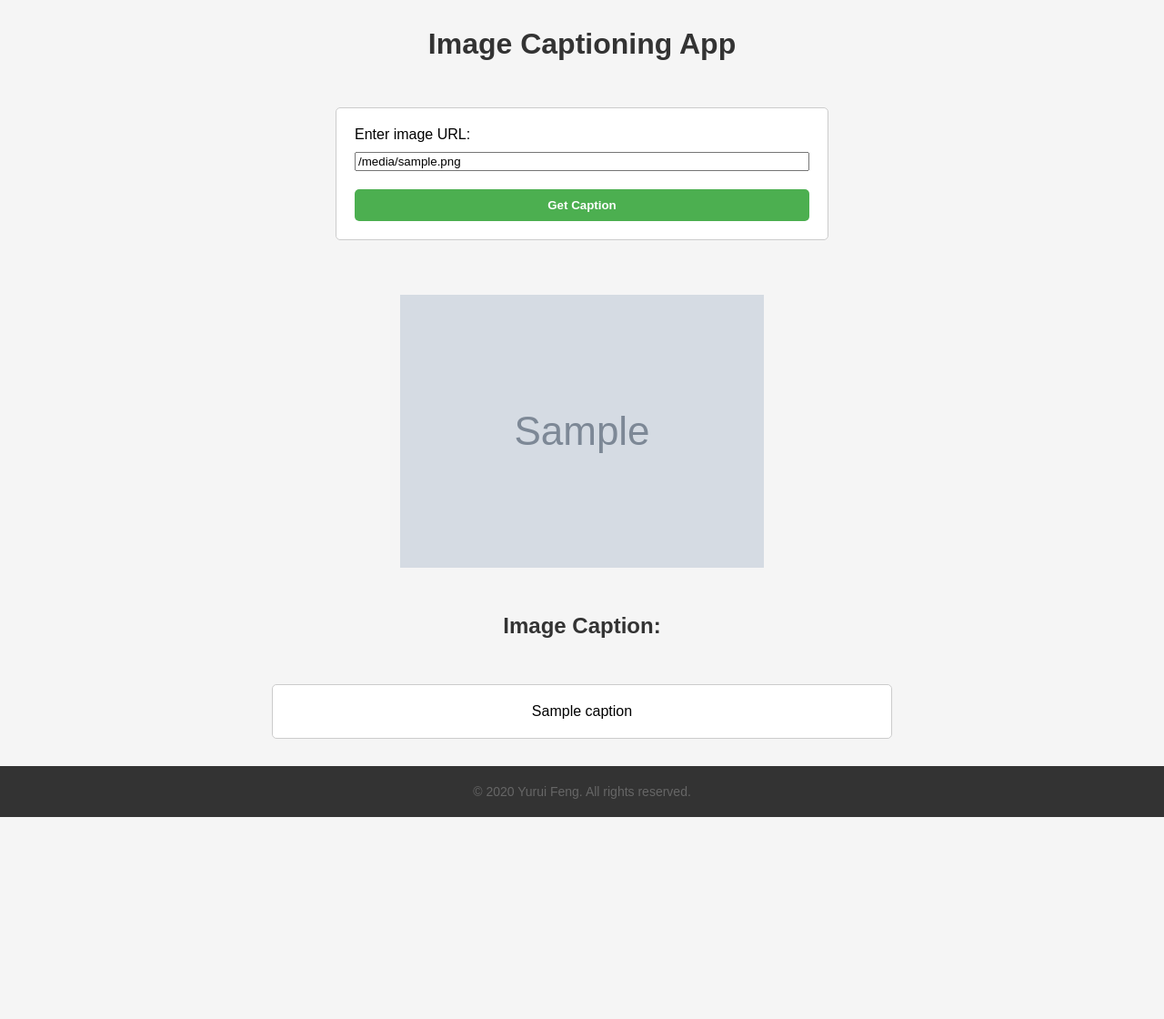
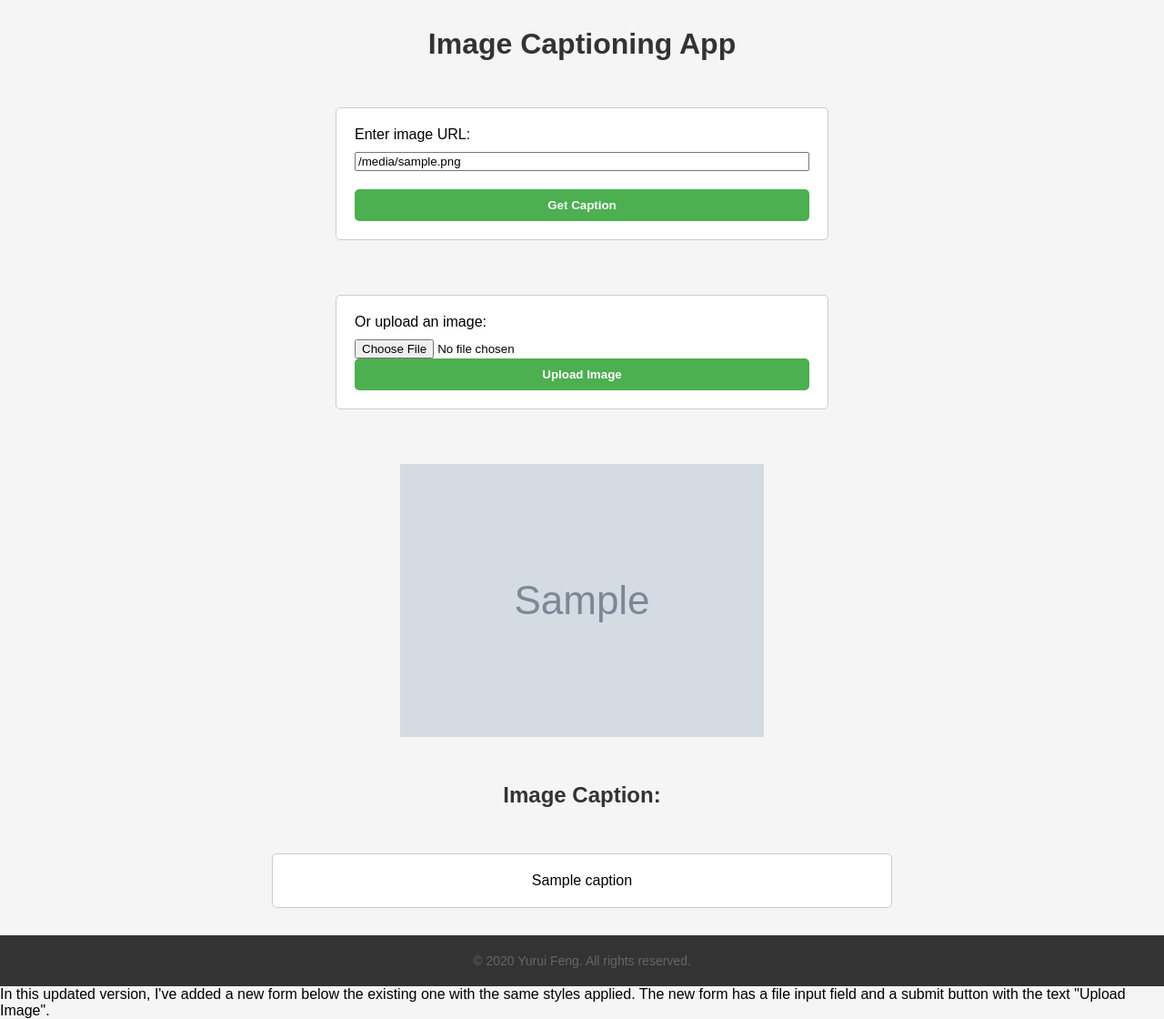
Before and after one commit to Yurui-Feng/Image-Captioning-Sagemaker, a Flask app: template flask_app/templates/index.html in a window 1280 px wide. Shown: the whole page at 91% size. Before the commit the page ends 898 px from the top, so only its background shows below. Run offline with Flask 3, Linux system fonts and the light colour scheme; the template is opened without the code that fills it: most values are stand-ins (such as "Sample title", 1, 10 or a date in 2020); grey boxes marked "Sample" are stand-in pictures.

Commit message:
attempted to process upload files

```diff
--- a/flask_app/application.py
+++ b/flask_app/application.py
@@ -8,6 +8,8 @@ from PIL import Image
 from flask import Flask, render_template, request, redirect, url_for
 from sagemaker import Session
 from sagemaker.huggingface.model import HuggingFacePredictor
+from werkzeug.utils import secure_filename
+from flask import send_from_directory
 
 application = Flask(__name__)
 
@@ -15,7 +17,7 @@ aws_access_key_id = os.environ.get("AWS_ACCESS_KEY_ID")
 aws_secret_access_key = os.environ.get("AWS_SECRET_ACCESS_KEY")
 aws_region = os.environ.get("AWS_REGION")
 endpoint_name = os.environ.get("SAGEMAKER_ENDPOINT_NAME")
-
+#endpoint_name = ""
 # Create a boto3 session with the provided credentials and region
 boto3_session = boto3.Session(
     aws_access_key_id=aws_access_key_id,
@@ -30,26 +32,61 @@ predictor = HuggingFacePredictor(
     sagemaker_session=sagemaker_session
 )
 
+ALLOWED_EXTENSIONS = {'png', 'jpg', 'jpeg', 'gif'}
+
+def allowed_file(filename):
+    return '.' in filename and filename.rsplit('.', 1)[1].lower() in ALLOWED_EXTENSIONS
+
+@application.route('/uploads/<filename>')
+def uploaded_file(filename):
+    image_url = request.url_root + "uploads/" + filename
+    caption = get_image_caption(image_url)
+    return render_template("index.html", caption=caption, image_url=image_url, current_year=datetime.datetime.now().year)
+
+
 @application.route("/", methods=["GET", "POST"])
 def index():
     default_image_url = "https://huggingface.co/datasets/Narsil/image_dummy/raw/main/parrots.png"
     if request.method == "POST":
-        image_url = request.form["image_url"]
-        caption = get_image_caption(image_url)
-        return render_template("index.html", caption=caption, image_url=image_url, current_year=datetime.datetime.now().year)
+        image_url = None
+        if "image_url" in request.form:
+            image_url = request.form["image_url"]
+        elif "image_file" in request.files:
+            image_file = request.files["image_file"]
+            if image_file and allowed_file(image_file.filename):
+                filename = secure_filename(image_file.filename)
+                image_file_path = os.path.join(application.config["UPLOAD_FOLDER"], filename)
+                image_file.save(image_file_path)
+                image_url = url_for("uploaded_file", filename=filename)
+
+        if image_url:
+            caption = get_image_caption(image_url)
+            return render_template("index.html", caption=caption, image_url=image_url, current_year=datetime.datetime.now().year)
 
     caption = get_image_caption(default_image_url)
     return render_template("index.html", caption=caption, image_url=default_image_url, current_year=datetime.datetime.now().year)
 
+# Update the get_image_caption function
+def get_image_caption(image_url=None, image_file=None):
+    if image_url is not None:
+        data = {
+            "inputs": [image_url]
+        }
+    elif image_file is not None:
+        data = {
+            "inputs": [image_file.read()]
+        }
+    else:
+        raise ValueError("Both image_url and image_file cannot be None.")
 
-def get_image_caption(image_url):
-    data = {
-        "inputs": [image_url]
-    }
     response = predictor.predict(data)
     caption = response[0].strip('[]"')
     return caption
 
 
 if __name__ == "__main__":
-    application.run(host='0.0.0.0', port=80)
+    application.config["UPLOAD_FOLDER"] = "uploads"
+    if not os.path.exists(application.config["UPLOAD_FOLDER"]):
+        os.makedirs(application.config["UPLOAD_FOLDER"])
+    application.run()
+#host='0.0.0.0', port=80
--- a/flask_app/templates/index.html
+++ b/flask_app/templates/index.html
@@ -82,8 +82,14 @@
 
     <form action="/" method="post">
       <label for="image_url">Enter image URL:</label>
-      <input type="url" id="image_url" name="image_url" required value="{{ image_url }}">
+      <input type="url" id="image_url" name="image_url" value="{{ image_url }}">
       <input type="submit" value="Get Caption">
+    </form>
+
+    <form action="/" method="post" enctype="multipart/form-data">
+      <label for="image_file">Or upload an image:</label>
+      <input type="file" id="image_file" name="image_file" accept="image/*">
+      <input type="submit" value="Upload Image">
     </form>
 
     {% if image_url %}
@@ -100,3 +106,4 @@
     </footer>
   </body>
 </html>
+In this updated version, I've added a new form below the existing one with the same styles applied. The new form has a file input field and a submit button with the text "Upload Image".
```
Also changed, not shown: code/inference.py (+10 -4 lines), uploads/sid-b.jpeg (added).
